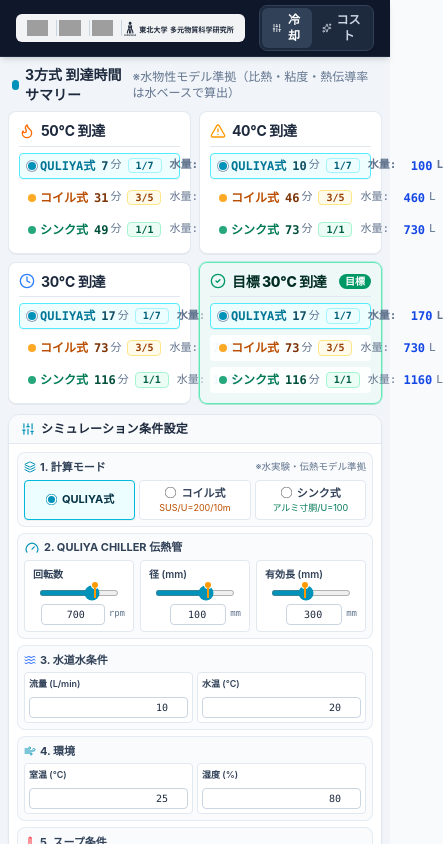
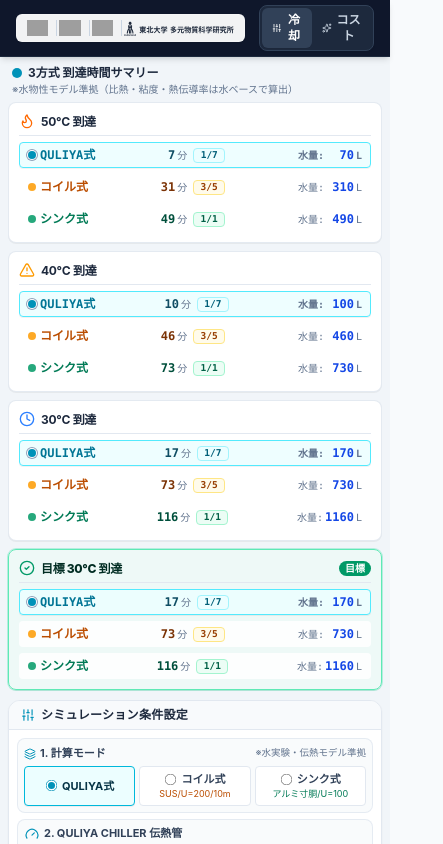
Before and after one commit to nobuhiromaruokad4-cpu/20261020-quliya, a React (Vite) app: page / in a window 390 px wide. Shown: the top 844 px of the page, 443 px wide, since content can reach past the window. Built offline with nearby package versions, Linux system fonts and the light colour scheme; grey boxes are pictures that could not be loaded.

Commit message:
style(ui): improve metric cards responsiveness
Refactor MetricCards layout to use a single-column grid on mobile devices and adjust font sizes for better readability on smaller screens.

```diff
--- a/src/components/MetricCards.tsx
+++ b/src/components/MetricCards.tsx
@@ -184,17 +184,18 @@ export const MetricCards: React.FC<MetricCardsProps> = ({ result, threeModesData
 
   return (
     <div className="space-y-1.5">
-      <div className="flex items-center justify-between px-1 text-xs">
-        <div className="flex items-center space-x-1.5 font-bold text-slate-800 text-sm">
+      <div className="flex flex-col sm:flex-row sm:items-center justify-between px-1 gap-0.5 sm:gap-0 text-xs">
+        <div className="flex items-center space-x-1.5 font-bold text-slate-800 text-xs sm:text-sm">
           <span className="w-2.5 h-2.5 rounded-full bg-cyan-600" />
           <span>3方式 到達時間サマリー</span>
         </div>
-        <span className="text-xs text-slate-500 font-sans">
+        <span className="text-[10px] sm:text-xs text-slate-500 font-sans">
           ※水物性モデル準拠（比熱・粘度・熱伝導率は水ベースで算出）
         </span>
       </div>
 
-      <div className="grid grid-cols-2 lg:grid-cols-4 gap-2">
+      {/* スマホ(1列: grid-cols-1) → タブレット(2列: sm:grid-cols-2) → PC(4列: lg:grid-cols-4) に変更 */}
+      <div className="grid grid-cols-1 sm:grid-cols-2 lg:grid-cols-4 gap-2">
         {milestones.map((m, idx) => (
           <div
             key={idx}
@@ -209,7 +210,7 @@ export const MetricCards: React.FC<MetricCardsProps> = ({ result, threeModesData
               <div className="flex items-center space-x-1.5">
                 {m.icon}
                 <span
-                  className={`text-sm sm:text-base font-bold tracking-tight leading-tight ${
+                  className={`text-xs sm:text-sm font-bold tracking-tight leading-tight ${
                     m.isTarget ? 'text-emerald-950 font-extrabold' : 'text-slate-800'
                   }`}
                 >
@@ -223,75 +224,72 @@ export const MetricCards: React.FC<MetricCardsProps> = ({ result, threeModesData
               )}
             </div>
 
-            {/* 各方式の行: Gridレイアウトで「水量:」「数値」「L」の縦ライン位置を完全同期 */}
-            <div className="space-y-1.5 font-mono text-xs sm:text-[13px] w-full">
+            {/* 各方式の行: Flexbox配置でスマホ表示時もはみ出さず綺麗に収まるよう調整 */}
+            <div className="space-y-1.5 font-mono text-xs w-full">
               {m.modes.map((item) => {
                 const style = MODE_STYLES[item.key];
                 return (
                   <div
                     key={item.modeName}
-                    className={`grid grid-cols-[auto_1fr_auto_auto_auto_auto] items-center gap-x-1 sm:gap-x-1.5 w-full px-2 py-1 rounded transition ${
+                    className={`flex items-center justify-between w-full px-2 py-1 rounded transition ${
                       item.isActive ? style.activeBg : style.inactiveBg
                     }`}
                   >
-                    {/* ① ドット + 方式名 */}
-                    <div className="flex items-center space-x-1 shrink-0 pr-0.5">
+                    {/* 左側: ドット + 方式名 */}
+                    <div className="flex items-center space-x-1 shrink-0">
                       <span
                         className={`w-2 h-2 rounded-full shrink-0 ${style.dotColor} ${
                           item.isActive ? 'ring-1 ring-offset-1 ring-slate-400' : 'opacity-85'
                         }`}
                       />
-                      <span className={`font-bold whitespace-nowrap text-xs sm:text-[13px] ${style.textColor}`}>
+                      <span className={`font-bold whitespace-nowrap text-xs ${style.textColor}`}>
                         {item.modeName}
                       </span>
                     </div>
 
-                    {/* ② 所要時間 */}
-                    <div className="flex items-center justify-end font-bold pr-0.5">
+                    {/* 中央: 時間 + 比率バッジ */}
+                    <div className="flex items-center space-x-1.5 shrink-0">
+                      <div className="flex items-center justify-end font-bold">
                         <span
-                        className={`text-right text-xs sm:text-sm ${
+                          className={`text-right text-xs sm:text-[13px] ${
                             item.time !== null ? style.timeColor : 'text-slate-400 font-normal'
                           }`}
                         >
                           {item.time !== null ? item.time : '未達'}
                         </span>
                         {item.time !== null && (
-                        <span className="text-[11px] text-slate-500 ml-0.5 font-normal">分</span>
+                          <span className="text-[10px] text-slate-500 ml-0.5 font-normal">分</span>
                         )}
                       </div>
 
-                    {/* ③ 所要時間比率バッジ */}
-                    <div className="w-[34px] flex justify-center shrink-0">
+                      <div className="w-[32px] flex justify-center shrink-0">
                         {item.time !== null ? (
                           <span
-                          className={`text-[10px] w-full text-center px-0.5 py-0.2 rounded font-bold ${style.badge}`}
+                            className={`text-[9.5px] w-full text-center px-0.5 py-0.2 rounded font-bold ${style.badge}`}
                             title="所要時間比率"
                           >
                             {item.ratioStr}
                           </span>
                         ) : (
-                        <span className="text-[10px] text-slate-300">-</span>
+                          <span className="text-[9px] text-slate-300">-</span>
                         )}
                       </div>
+                    </div>
 
-                    {/* ④ 水量ラベル */}
-                    <span className="text-slate-500 text-[11px] pl-1 whitespace-nowrap shrink-0">
-                      水量:
-                    </span>
-
-                    {/* ⑤ 水量数値 (固定幅・右揃えで桁数のズレを防止) */}
-                    <div className="text-right shrink-0">
+                    {/* 右側: 水量 */}
+                    <div className="flex items-center text-xs shrink-0 font-mono">
                       {item.time !== null ? (
-                        <span className="font-bold text-blue-700 text-xs sm:text-sm inline-block min-w-[32px] sm:min-w-[36px]">
+                        <div className="flex items-center space-x-0.5">
+                          <span className="text-slate-500 text-[10px]">水量:</span>
+                          <span className="font-bold text-blue-700 text-xs inline-block text-right min-w-[28px]">
                             {item.waterL}
                           </span>
+                          <span className="text-slate-500 text-[10px]">L</span>
+                        </div>
                       ) : (
                         <span className="text-slate-400 text-[10px] italic">未達</span>
                       )}
                     </div>
-
-                    {/* ⑥ 単位 L */}
-                    <span className="text-slate-500 text-[11px] shrink-0">L</span>
                   </div>
                 );
               })}
```
Lines whose indentation alone changed are shown as unchanged.
